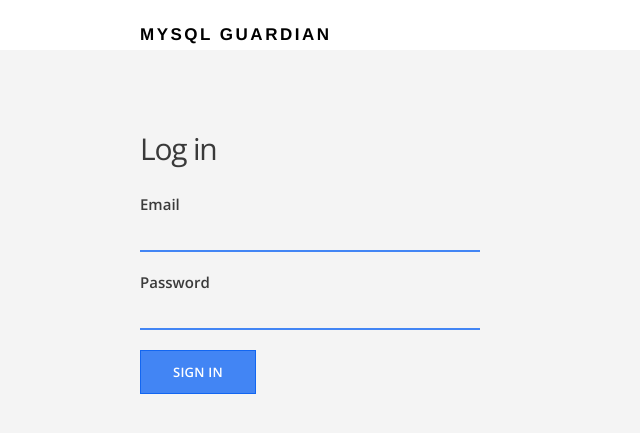
After one commit to splanck/mysql-guardian, a Flask app: page /login in a window 1280 px wide. The commit adds this page. Shown: the top 433 px of the page, without its empty margins (0-640 px from the left). Run offline with Flask 2, Linux system fonts and the light colour scheme.

Commit message:
boiler plate code

```diff
--- a/www/mysql-guardian-frontend-dev/forms.py
+++ b/www/mysql-guardian-frontend-dev/forms.py
@@ -8,3 +8,8 @@ class SignupForm(Form):
     email = StringField('Email')
     password = PasswordField('Password')
     submit = SubmitField ('Sign up')
+
+class Loginform(Form):
+    email = StringField('Email')
+    password = PasswordField('Password')
+    submit = SubmitField("Sign In")
--- a/www/mysql-guardian-frontend-dev/routes.py
+++ b/www/mysql-guardian-frontend-dev/routes.py
@@ -1,10 +1,10 @@
-from flask import Flask, render_template, request
+from flask import Flask, render_template, request, session, redirect, url_for
 from models import db, User
-from forms import SignupForm
+from forms import SignupForm, Loginform
 
 app = Flask(__name__)
 
-app.config['SQLALCHEMY_DATABASE_URI'] = 'configureme'
+app.config['SQLALCHEMY_DATABASE_URI'] = 'configure_me'
 db.init_app(app)
 
 #this protects against xss
@@ -18,6 +18,10 @@ def index():
 def about():
   return render_template("about.html")
 
+@app.route("/home")
+def home():
+  return render_template("home.html")
+
 @app.route("/signup", methods = ['GET', 'POST'])
 def signup():
   form = SignupForm()
@@ -29,10 +33,33 @@ def signup():
       newuser = User(form.first_name.data, form.last_name.data, form.email.data, form.password.data)
       db.session.add(newuser)
       db.session.commit()
-      return "Success"
+
+      session['email'] = newuser.email
+      return redirect(url_for('home'))
 
   elif request.method == "GET":
     return render_template("signup.html", form=form)
 
+@app.route("/login", methods=["GET", "POST"])
+def login():
+  form = Loginform()
+
+  if request.method == "POST":
+    if form.validate() == "False":
+      return render_template("login.html", form=form)
+    else:
+      email = form.email.data
+      password = form.password.data
+
+      user = User.query.filter_by(email=email).first()
+      if user is not None and user.check_password(password):
+        session['email'] = form.email.data
+        return redirect(url_for('home'))
+      else:
+        return redirect(url_for('login'))
+
+  elif request.method == 'GET':
+    return render_template('login.html', form=form)
+
 if __name__ == "__main__":
   app.run(debug=True)
--- a/www/mysql-guardian-frontend-dev/templates/about.html
+++ b/www/mysql-guardian-frontend-dev/templates/about.html
@@ -4,8 +4,8 @@
   <main class="about-section">
     <div class="container">
 
-    <h2>Header 2</h2>
-    <p>And a post</p>
+    <h2>About Learning Flask</h2>
+    <p>In Learning Flask, you'll build an app that let's you find new places around you. With this app you can find places you like, and discover new points of interest wherever you are.</p>
 
     </div>
   </main>
--- /dev/null
+++ b/www/mysql-guardian-frontend-dev/templates/login.html
@@ -0,0 +1,26 @@
+{% extends "layout.html" %}
+
+{% block content %}
+  <main class="container signup-section">
+    <div class="section-content">
+      <h2>Log in</h2>
+
+      <form method="POST" action="/login">
+        {{ form.hidden_tag() }}
+
+        <div class="form-group">
+          {{ form.email.label }}
+          {{ form.email }}
+        </div>
+
+        <div class="form-group">
+          {{ form.password.label }}
+          {{ form.password }}
+        </div>
+
+        {{ form.submit(class="btn-primary") }}
+
+      </form>
+    </div>
+  </main>
+{% endblock %}
```
Also changed, not shown: www/mysql-guardian-frontend-dev/templates/home.html (added, +11 -0 lines), 1 other file.
